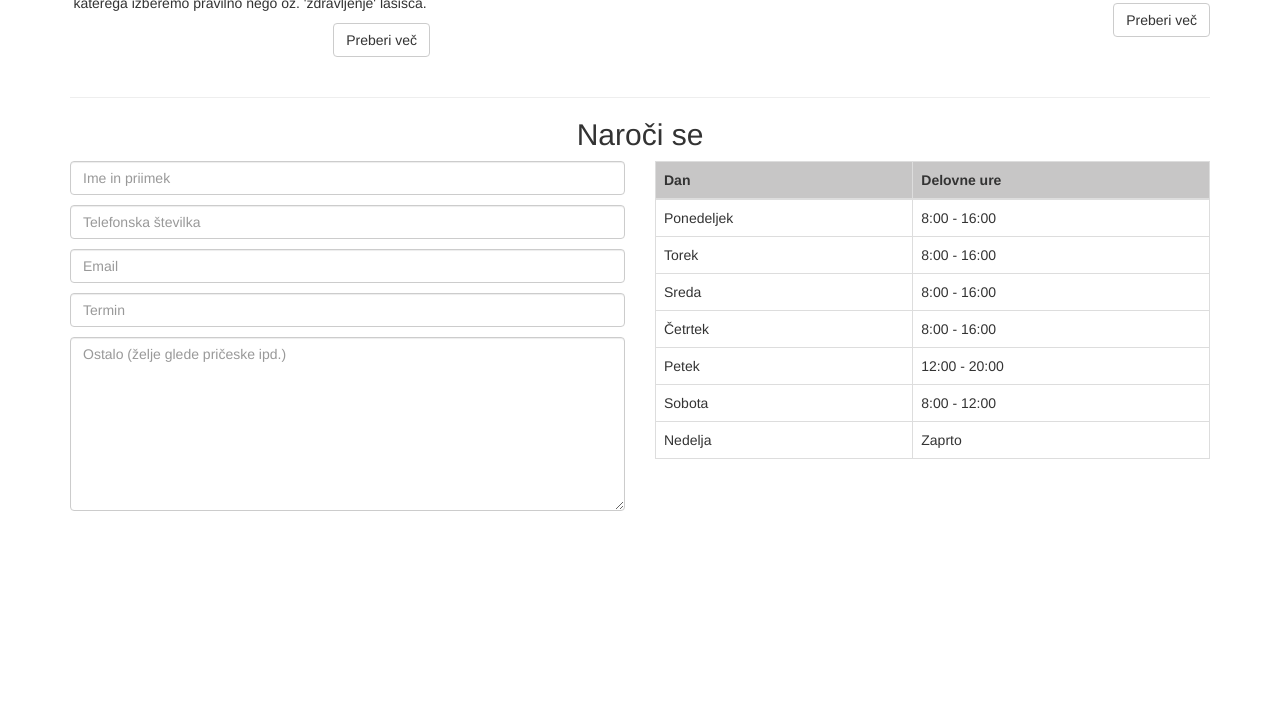
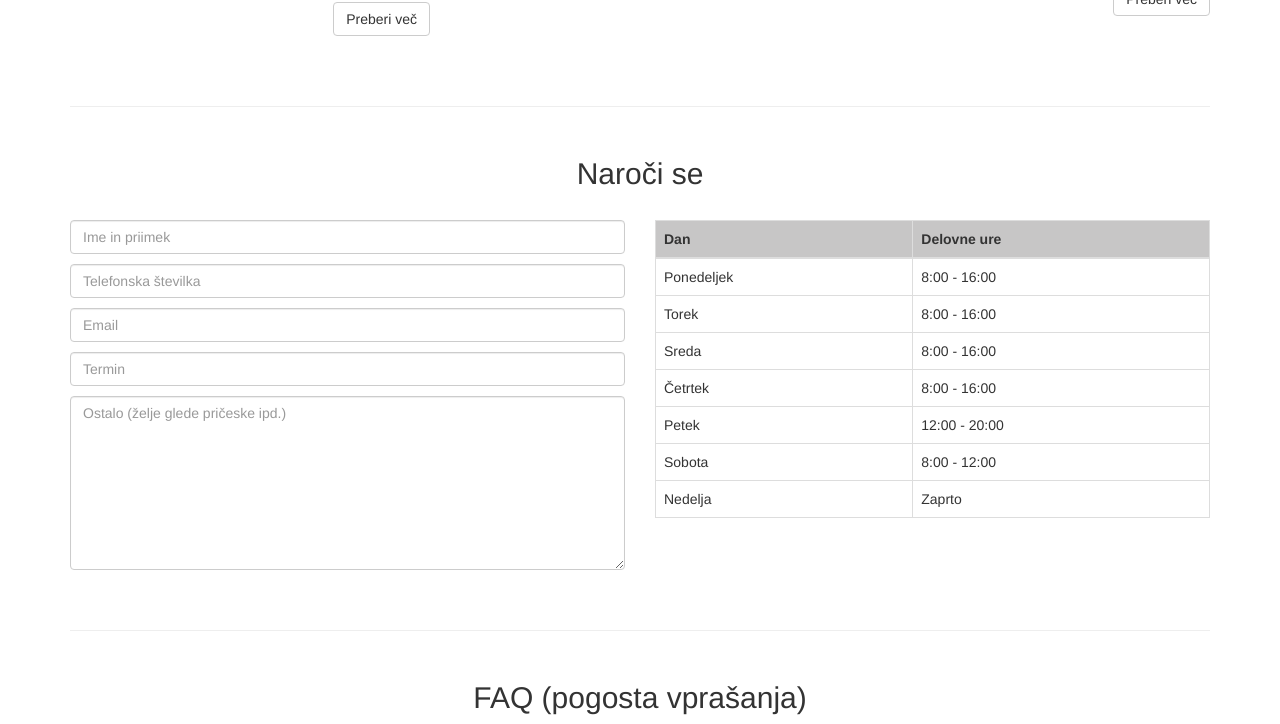
Before and after one commit to DomenOslaj/frizerski-salon, a plain HTML site: page index.html in a window 1280 px wide. Shown: the part 955-1679 px from the top of the page. Before the commit the page ends 1476 px from the top, so only its background shows below. Drawn offline with nearby package versions, Linux system fonts and the light colour scheme.

Commit message:
Popravljeni margini

```diff
--- a/assets/style.css
+++ b/assets/style.css
@@ -21,3 +21,8 @@
 .thead-header {
   background-color: #c7c6c6;
 }
+
+.featurette-divider {
+  margin-top: 50px;
+  margin-bottom: 50px;
+}
--- a/index.html
+++ b/index.html
@@ -83,11 +83,8 @@
         <br>
 
         <div class="container marketing">
-              <hr class="featurette-divider"> <!--črta - divider-->
-
               <center><h2>Kaj nudimo</h2></center>
               <br>
-
               <div class="row">
                     <div class="col-md-4">
                           <center><img class="img-circle" src="assets/img/hair-cleaning.jpg" width="140" height="140">
@@ -116,6 +113,8 @@
         <div class ="container">
               <hr class="featurette-divider">
               <center><h2>Naroči se</h2></center>
+              <br>
+
               <div class="row">
                 	   <div class="col-md-6">
                            <input style="text" class="form-control" placeholder="Ime in priimek">
@@ -167,13 +166,19 @@
                               </tbody>
                          </table>
 
-
-
-
                      </div>
               </div>
 
         </div>
 
+        <div class="container">
+              <hr class="featurette-divider">
+              <center><h2>FAQ (pogosta vprašanja)</h2></center>
+
+
+        </div>
+
+
+  </body>
 
 </html>
```
